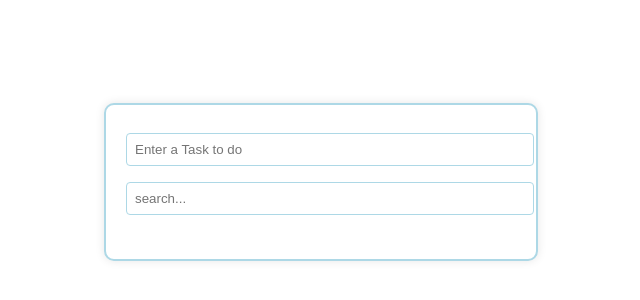
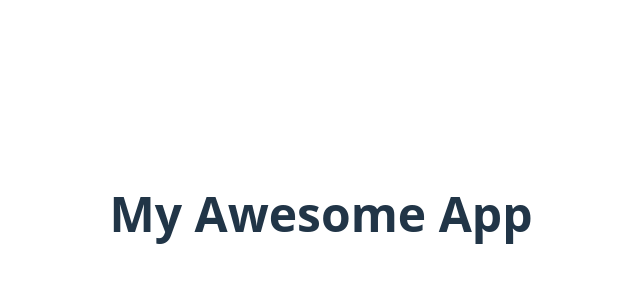
Before and after one commit to GislaineIrakoze/Todolistapp, a Vue app: page / in a window 1280 px wide. Shown: the part 218-518 px from the top of the page, without its empty margins (319-959 px from the left). Built offline with nearby package versions, Linux system fonts and the light colour scheme.

Commit message:
Update App.vue

```diff
--- a/src/App.vue
+++ b/src/App.vue
@@ -1,7 +1,21 @@
 <template>
-  <HelloWorld />
+  <div class="app">
+    <h1>My Awesome App</h1>
+  </div>
 </template>
 
 <script setup>
-import HelloWorld from "./components/HelloWorld.vue";
 </script>
+
+<style scoped>
+.app {
+  min-height: 100vh;
+  display: flex;
+  justify-content: center;
+  align-items: center;
+}
+
+h1 {
+  font-size: 3rem;
+}
+</style>
```
